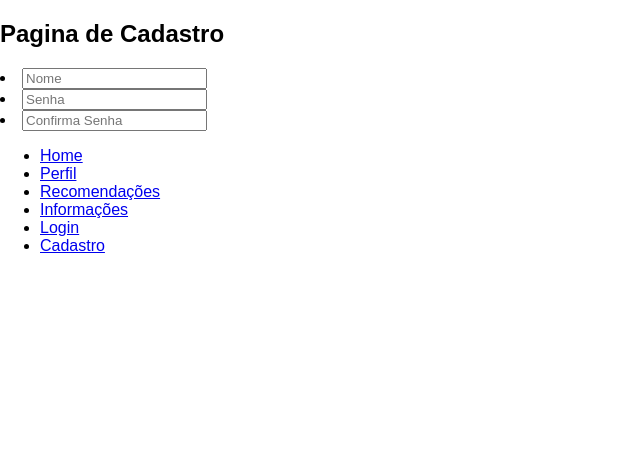
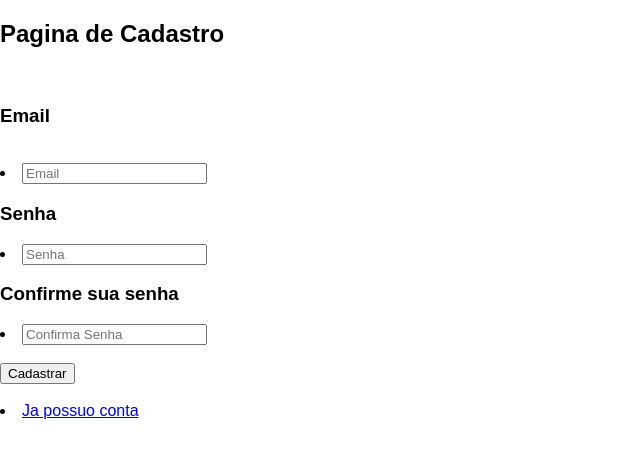
Before and after one commit to GVPastel/tela-teste, a React (Create React App) app: page /cadastro in a window 1280 px wide. Shown: the top 458 px of the page, without its empty margins (0-640 px from the left). Built offline with nearby package versions, Linux system fonts and the light colour scheme.

Commit message:
tela de login e cadastro melhoradas

```diff
--- a/src/components/Cadastro.js
+++ b/src/components/Cadastro.js
@@ -1,14 +1,22 @@
 import React from "react";
-import Menu from './Menu'
 
 const Cadastro = () => {
     return(
         <div>
         <h2>Pagina de Cadastro</h2>
-        <li> <input className="inputCadastroNome" placeholder="Nome" /> </li>
+        <br></br>
+        <h3>Email</h3>
+        <br></br>
+        <li> <input className="inputCadastroEmail" placeholder="Email" /> </li>
+        <h3>Senha</h3>
         <li> <input className="inputCastroSenha" placeholder="Senha" /> </li>
+        <h3>Confirme sua senha</h3>
         <li> <input className="inputCadastroConfirma" placeholder="Confirma Senha" /> </li>
-        < Menu />
+        <br></br>
+        <a href="/login"> <button>Cadastrar</button> </a>
+        <br></br>
+        <br></br>
+        <li> <a href="/login">Ja possuo conta</a> </li>
         </div>
     )
 }
--- a/src/components/Login.js
+++ b/src/components/Login.js
@@ -1,13 +1,21 @@
 import React from "react";
-import Menu from './Menu'
+
 
 const Login = () => {
     return(
         <div>
         <h2>Pagina de Login</h2>
-        <li> <input className="inputLoginoNome" placeholder="Nome" /> </li>
+        <br></br>
+        <h3>Email</h3>
+        <li> <input className="inputLoginoEmail" placeholder="Email" /> </li>
+        <h3>Senha</h3>
         <li> <input className="inputLoginSenha" placeholder="Senha" /> </li>
-        < Menu />
+        <br></br>
+        <a>Esqueceu a senha?</a>
+        <br></br> <br></br>
+        <a href="/"> <button>Entrar</button> </a>
+        <br></br> <br></br>
+        <li> <a href="/cadastro">Não possui conta? Cadastre-se aqui</a></li>
         </div>
     )
 }
```
